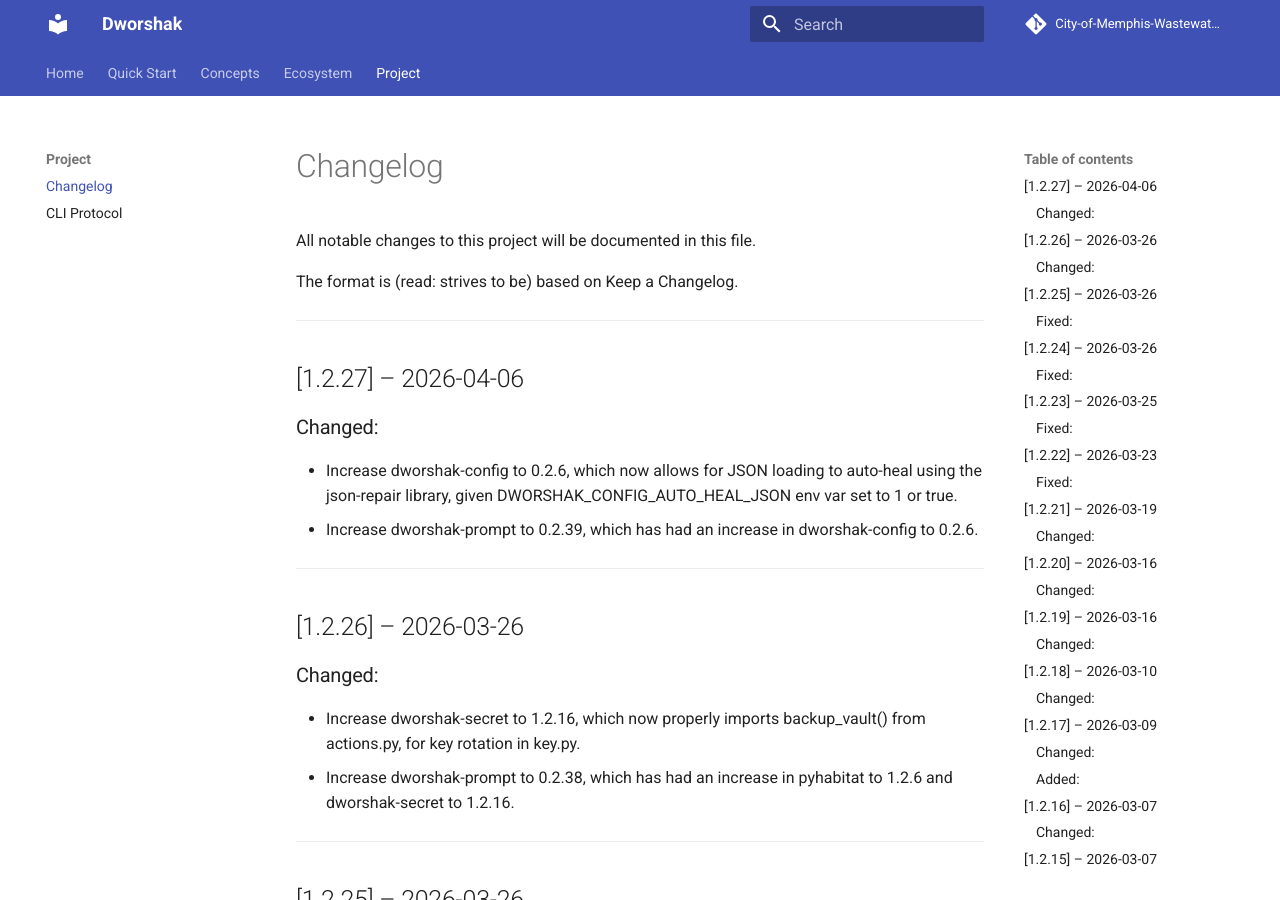
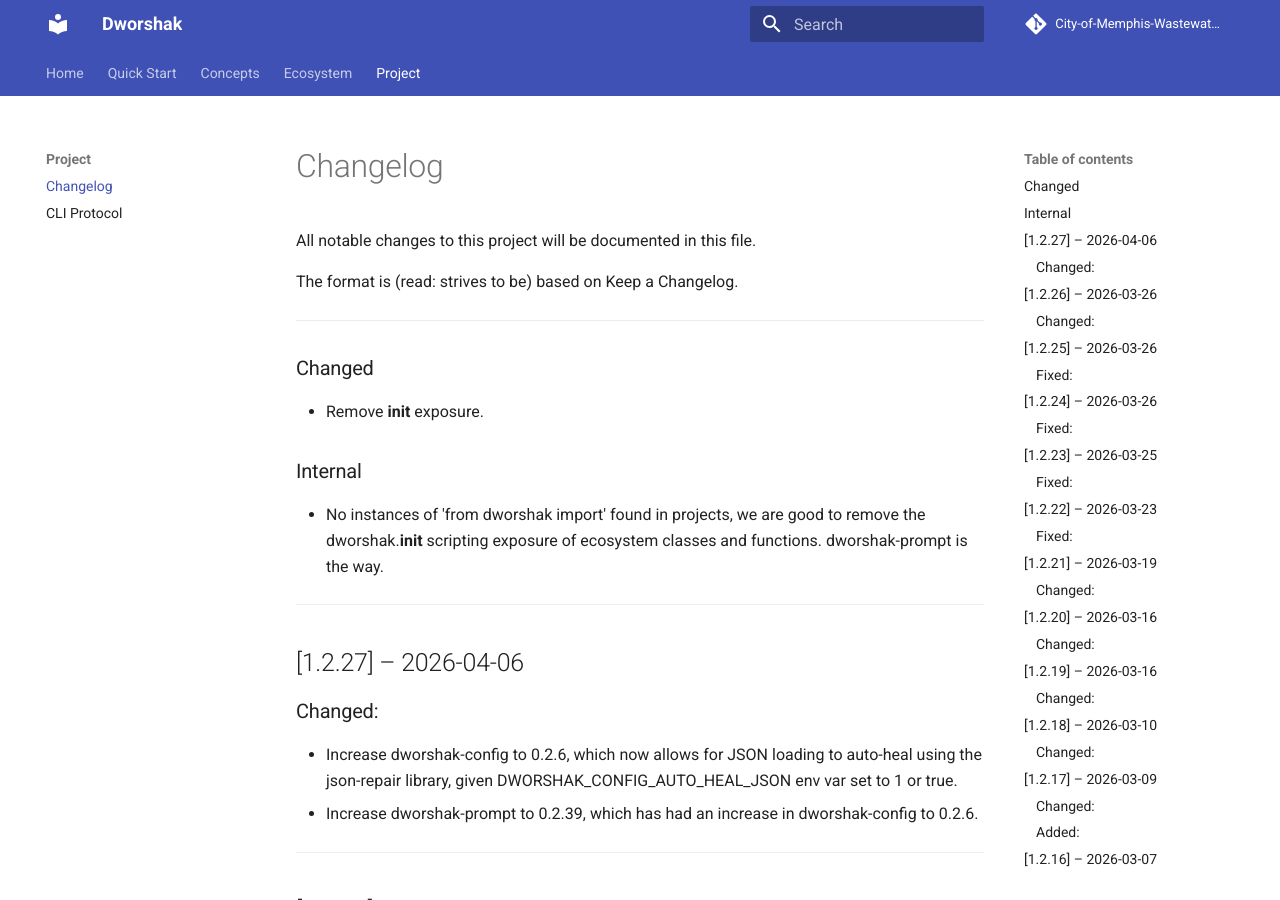
Before and after one commit to City-of-Memphis-Wastewater/dworshak, an MkDocs documentation site: the page built from docs/CHANGELOG.md, in a window 1280 px wide and 900 px high. Built offline with MkDocs 1.6.1 and Material for MkDocs 9.7.7, drawn with Linux system fonts in a browser that asks for light colours; comment, search, counter and statistics services are not loaded.

Commit message:
increase dworshak-prompt dep to v0.3.2, and dworshak-secret dep to v1.2.18

```diff
--- a/docs/CHANGELOG.md
+++ b/docs/CHANGELOG.md
@@ -3,6 +3,14 @@
 All notable changes to this project will be documented in this file.
 
 The format is (read: strives to be) based on Keep a Changelog.
+
+---
+
+### Changed
+- Remove __init__ exposure.
+
+### Internal
+- No instances of 'from dworshak import' found in projects, we are good to remove the dworshak.__init__ scripting exposure of ecosystem classes and functions. dworshak-prompt is the way.
 
 ---
 
--- a/pyproject.toml
+++ b/pyproject.toml
@@ -8,11 +8,11 @@
     "pyhabitat>=1.2.6",
     "typer>=0.21.0",
     "rich>=13.0.0",
-    "dworshak-secret[typer]>=1.2.17",
-    "dworshak-prompt[typer]>=0.2.39",
+    "dworshak-secret[typer]>=1.2.18",
+    "dworshak-prompt[typer]>=0.3.2",
     "dworshak-config[typer]>=0.2.6",
     "dworshak-env[typer]>=0.1.7",
-    "typer-helptree==0.2.6",
+    "typer-helptree==0.2.8",
 ]
 authors = [
   { name="George Clayton Bennett", email="george.bennett@memphistn.gov" },
```
